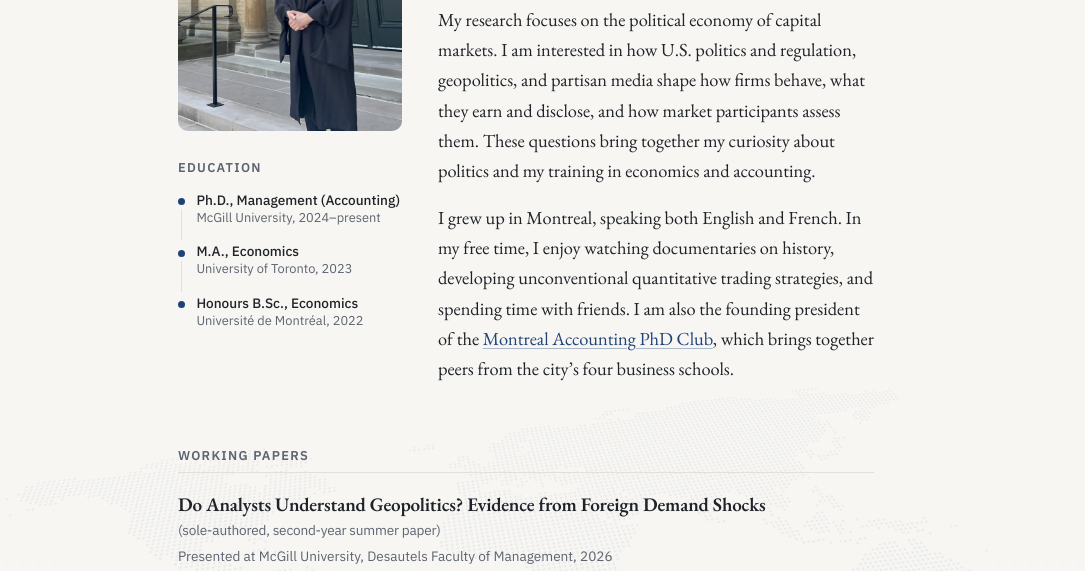
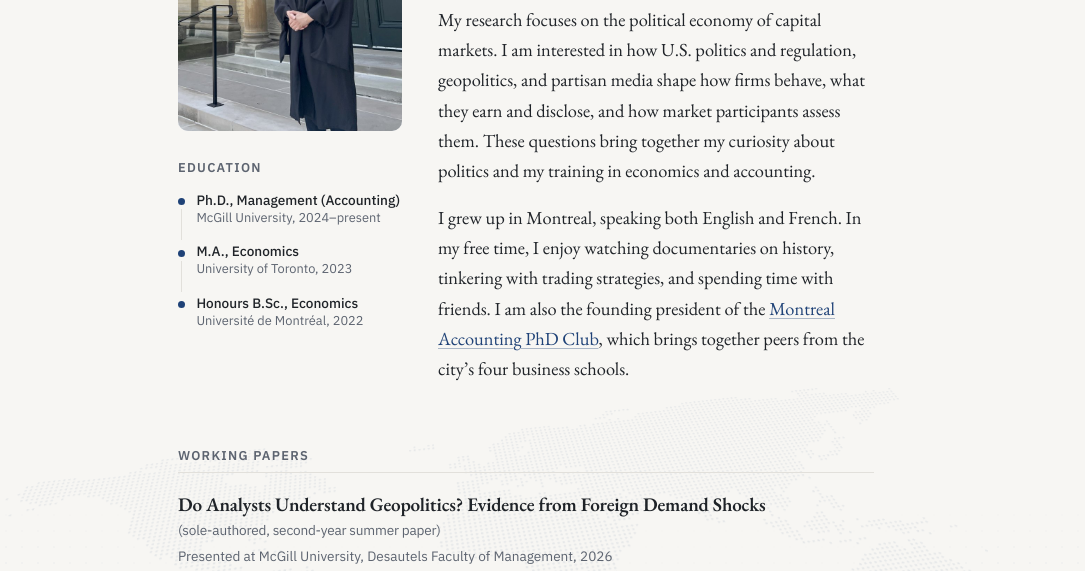
Before and after one commit to MingjieC/mingjiecao.com, a plain HTML site: page index.html in a window 1280 px wide. Shown: the part 213-784 px from the top of the page, without its empty margins (114-1199 px from the left). Drawn offline with nearby package versions, Linux system fonts and the light colour scheme.

Commit message:
Describe trading strategies as tinkering in the bio
Co-Authored-By: Claude Opus 5.5 <noreply@anthropic.com>

```diff
--- a/index.html
+++ b/index.html
@@ -58,7 +58,7 @@
 
           <p>My research focuses on the political economy of capital markets. I am interested in how U.S. politics and regulation, geopolitics, and partisan media shape how firms behave, what they earn and disclose, and how market participants assess them. These questions bring together my curiosity about politics and my training in economics and accounting.</p>
 
-          <p>I grew up in Montreal, speaking both English and French. In my free time, I enjoy watching documentaries on history, developing unconventional quantitative trading strategies, and spending time with friends. I am also the founding president of the <a href="https://mtlaccountingphd.club" target="_blank" rel="noopener">Montreal Accounting PhD Club</a>, which brings together peers from the city&rsquo;s four business schools.</p>
+          <p>I grew up in Montreal, speaking both English and French. In my free time, I enjoy watching documentaries on history, tinkering with trading strategies, and spending time with friends. I am also the founding president of the <a href="https://mtlaccountingphd.club" target="_blank" rel="noopener">Montreal Accounting PhD Club</a>, which brings together peers from the city&rsquo;s four business schools.</p>
 
         </div>
 
```
